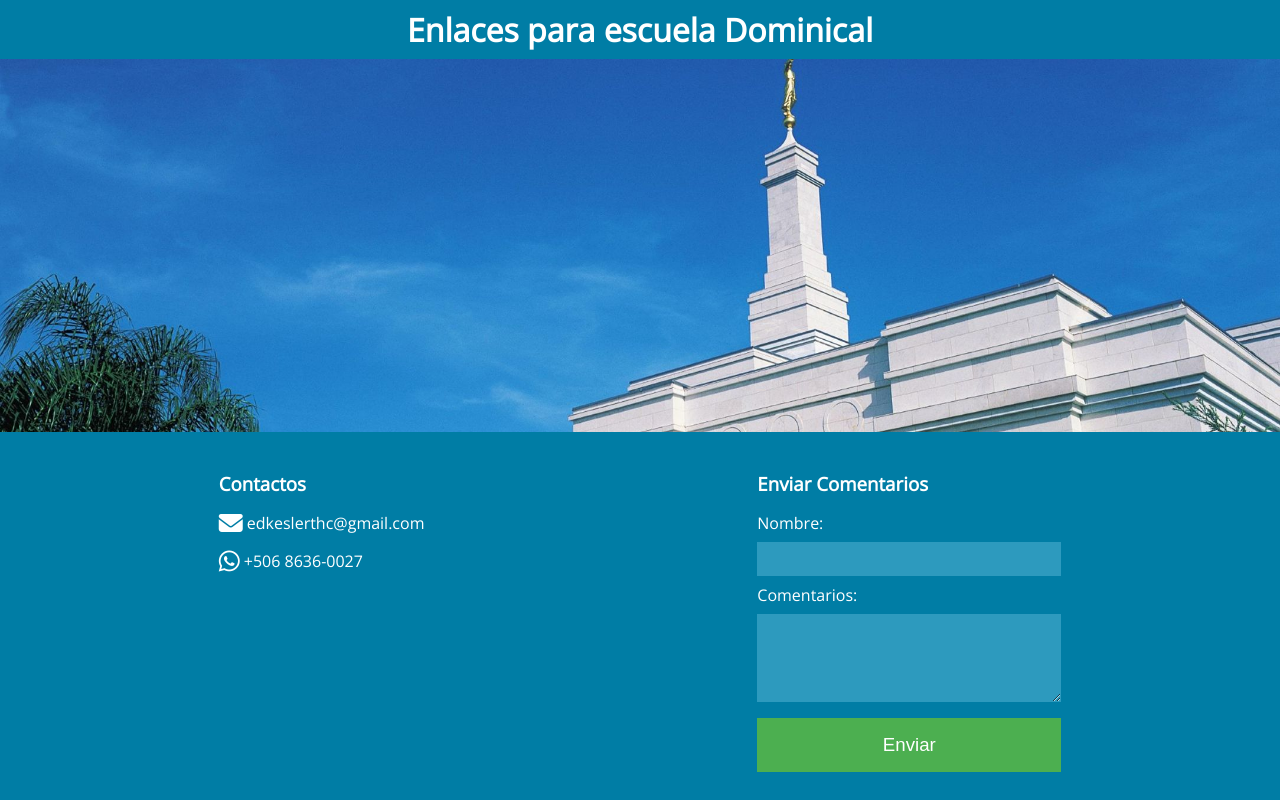
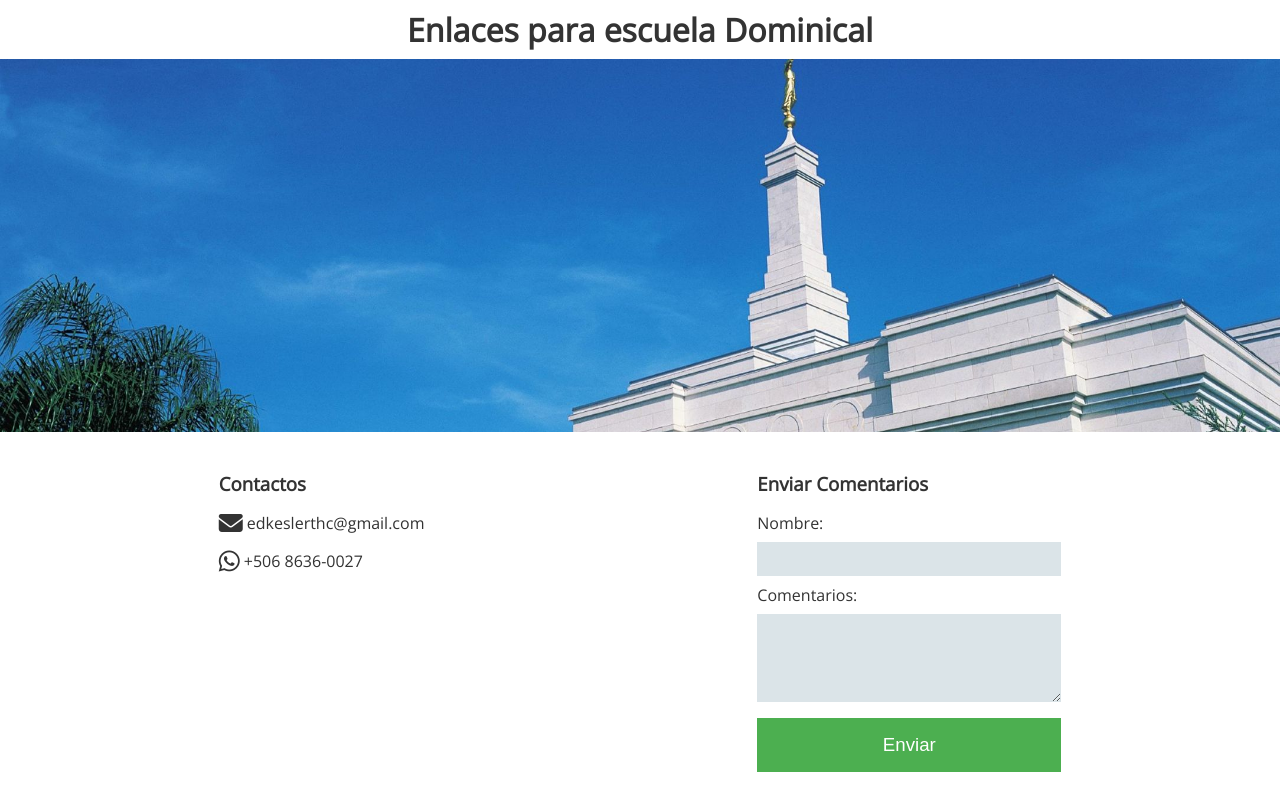
Before and after one commit to kezoneitor/lds-church-classes, a plain HTML site: page index.html in a window 1280 px wide. Drawn offline with nearby package versions, Linux system fonts and the light colour scheme; no server answers.

Commit message:
btn-curch y cambio primary color

```diff
--- a/css/style.css
+++ b/css/style.css
@@ -1,19 +1,20 @@
 :root {
-    --primary: #007DA5;
-    --primary-contrast: #2d9abe;
+    --primary: #ffffff;
+    --primary-contrast: #dbe4e8;
+    --text-color: #333;
 }
 
 body {
     margin: 0;
     padding: 0;
+    min-height: 100vh;
+    display: flex;
+    flex-direction: column;
     background-image: url('../source/img/san_jose_costa_rica_temple_lds.jpeg');
     background-repeat: no-repeat;
     background-attachment: fixed;
     background-position: center;
     background-size: cover;
-    min-height: 100vh;
-    display: flex;
-    flex-direction: column;
 }
 
 body, input, textarea {
@@ -28,7 +29,7 @@ header > h1 {
     text-align: center;
     margin: 0;
     padding: 0.5rem;
-    color: #fff;
+    color: var(--text-color);
 }
 
 .btn-list {
@@ -67,6 +68,14 @@ header > h1 {
     background-color: #ff4949; /* Color morado claro al pasar el cursor sobre el botón */
 }
 
+.btn-curch {
+    background-color: #007CA3; /* Color morado */
+}
+
+.btn-curch:hover, .btn-yt:focus {
+    background-color: #01B6D1; /* Color morado claro al pasar el cursor sobre el botón */
+}
+
 
 
 .disabled {
@@ -79,7 +88,7 @@ header > h1 {
 
 footer {
     background-color: var(--primary);
-    color: #fff;
+    color: var(--text-color);
     padding: 1.25rem 0;
     margin-top: auto;
 }
@@ -103,7 +112,7 @@ footer {
 }
 
 a {
-    color: #fff;
+    color: var(--text-color);
     text-decoration: none;
     display: block;
     margin-bottom: 0.5rem;
@@ -128,7 +137,7 @@ label,
 .feedback-textarea {
     width: 100%;
     background-color: var(--primary-contrast);
-    color: #fff;
+    color: var(--text-color);
     border: none;
     padding: .5rem 0;
 }
```
